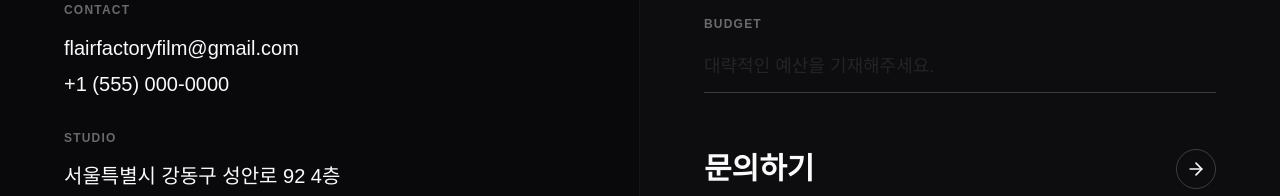
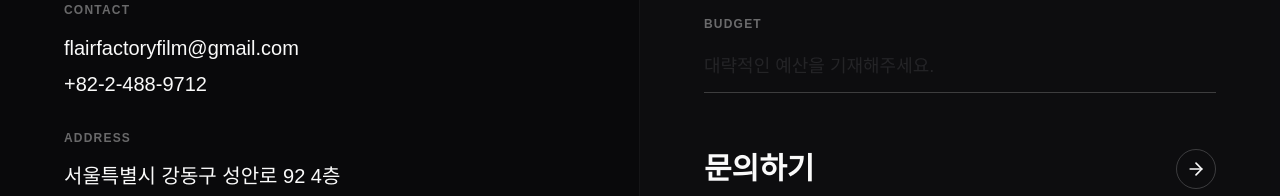
Before and after one commit to flairfactoryfilm/website, a React (Vite) app: page /#/contact in a window 1280 px wide. Shown: the part 542-738 px from the top of the page. Built offline with nearby package versions, Linux system fonts and the light colour scheme; a web font is replaced by a local one.

Commit message:
Update Contact.tsx

```diff
--- a/pages/Contact.tsx
+++ b/pages/Contact.tsx
@@ -90,7 +90,7 @@ const Contact: React.FC = () => {
              </div>
 
              <div className="group flex items-center gap-3 w-fit">
-               <a href="tel:+15550000000" className="block text-lg md:text-xl text-primary hover:text-secondary transition-colors font-medium">+1 (555) 000-0000</a>
+               <a href="tel:+15550000000" className="block text-lg md:text-xl text-primary hover:text-secondary transition-colors font-medium">+82-2-488-9712</a>
                <button
                  onClick={() => handleCopy('+15550000000', 'phone')}
                  className="opacity-0 group-hover:opacity-100 transition-all duration-300 text-secondary hover:text-primary"
@@ -102,7 +102,7 @@ const Contact: React.FC = () => {
            </div>
 
            <div>
-             <h4 className="text-xs font-display font-bold uppercase tracking-widest text-primary/40 mb-4">Studio</h4>
+             <h4 className="text-xs font-display font-bold uppercase tracking-widest text-primary/40 mb-4">Address</h4>
              <div className="group flex items-start gap-3 w-fit">
                <address className="text-lg md:text-xl text-primary not-italic font-medium">
                  서울특별시 강동구 성안로 92 4층
```
